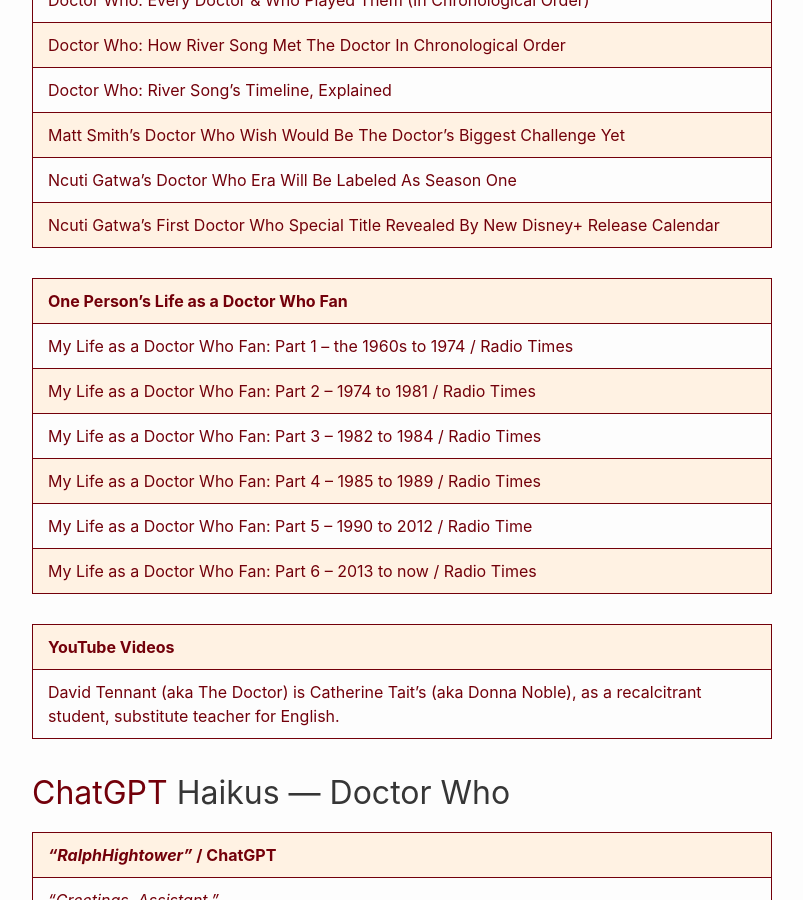
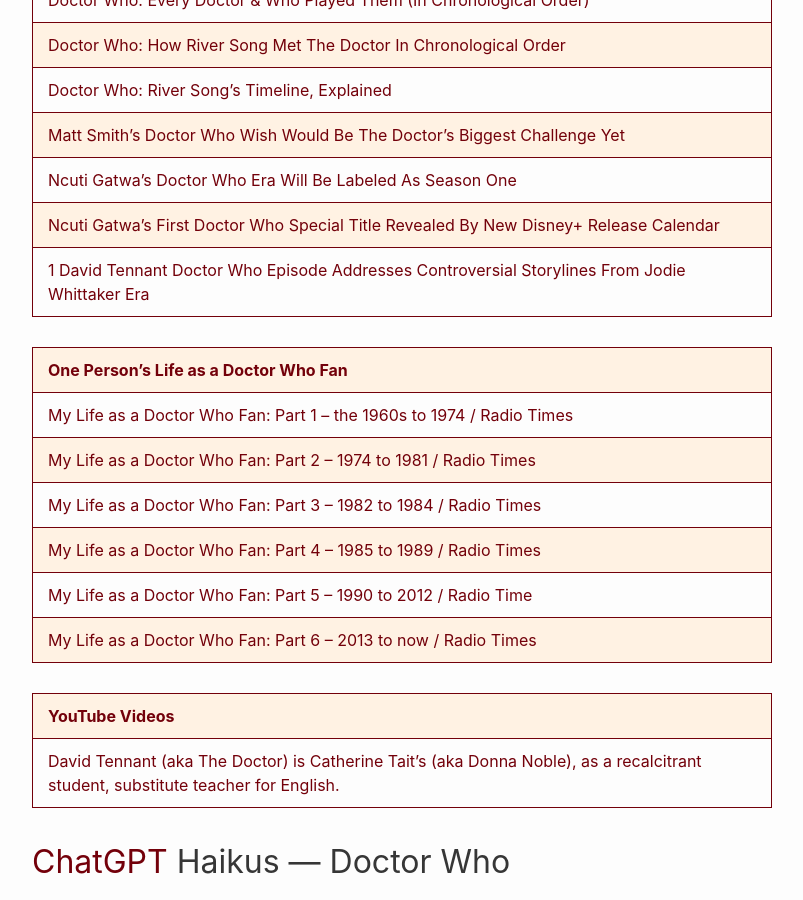
Before and after one commit to RalphHightower/RalphHightower, a Jekyll site: the page built from ScienceFiction/DoctorWho.md, in a window 1280 px wide and 900 px high, scrolled down 4713 px. Shown: the whole window, without its empty margins (238-1041 px from the left). Built offline with Jekyll 4.4.1, drawn with Linux system fonts in a browser that asks for light colours; our own code applies the rules of GitHub Pages for plain Markdown files.

Commit message:
[docs](doc): DoctorWho(extended description)

```diff
--- a/ScienceFiction/DoctorWho.md
+++ b/ScienceFiction/DoctorWho.md
@@ -65,6 +65,7 @@
 | [Matt Smith’s Doctor Who Wish Would Be The Doctor’s Biggest Challenge Yet](https://screenrant.com/doctor-who-matt-smith-return-master-challenge/ ) |
 | [Ncuti Gatwa’s Doctor Who Era Will Be Labeled As Season One](https://www.cbr.com/ncuti-gatwa-doctor-who-era-season-one/ ) |
 | [Ncuti Gatwa’s First Doctor Who Special Title Revealed By New Disney+ Release Calendar](https://screenrant.com/doctor-who-holiday-special-release-date-church-on-ruby-road/ ) |
+| [1 David Tennant Doctor Who Episode Addresses Controversial Storylines From Jodie Whittaker Era](https://screenrant.com/doctor-who-david-tennant-episode-flux-timeless-child-story-details/ ) |
 
 | One Person's Life as a Doctor Who Fan|
 |---|
```
